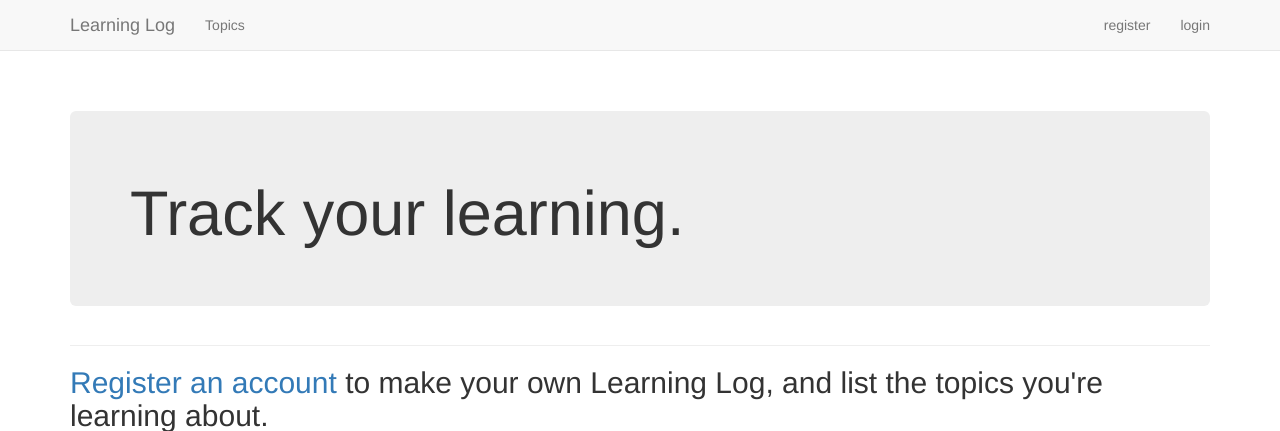
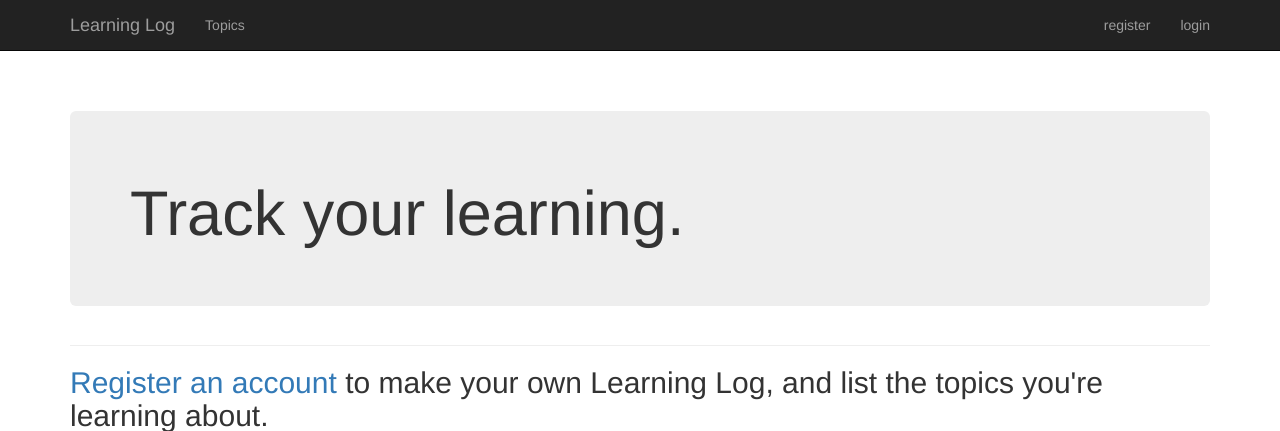
Before and after one commit to agarwal-akash/Learning-Log, a Django app: page / in a window 1280 px wide. Shown: the top 431 px of the page. Run offline with Django 3.2, Linux system fonts and the light colour scheme; some libraries are stand-ins or nearby versions.

Commit message:
Fixed nav bar

```diff
--- a/learning_logs/templates/learning_logs/base.html
+++ b/learning_logs/templates/learning_logs/base.html
@@ -15,7 +15,7 @@
 
     <body>
     <!-- Static navbar -->
-    <nav class="navbar navbar-default navbar-static-top">
+    <nav class="navbar navbar-inverse navbar-static-top" >
         <div class="container">
             <div class="navbar-header">
                 <button type="button" class="navbar-toggle collapsed" data-toggle="collapse"
```
